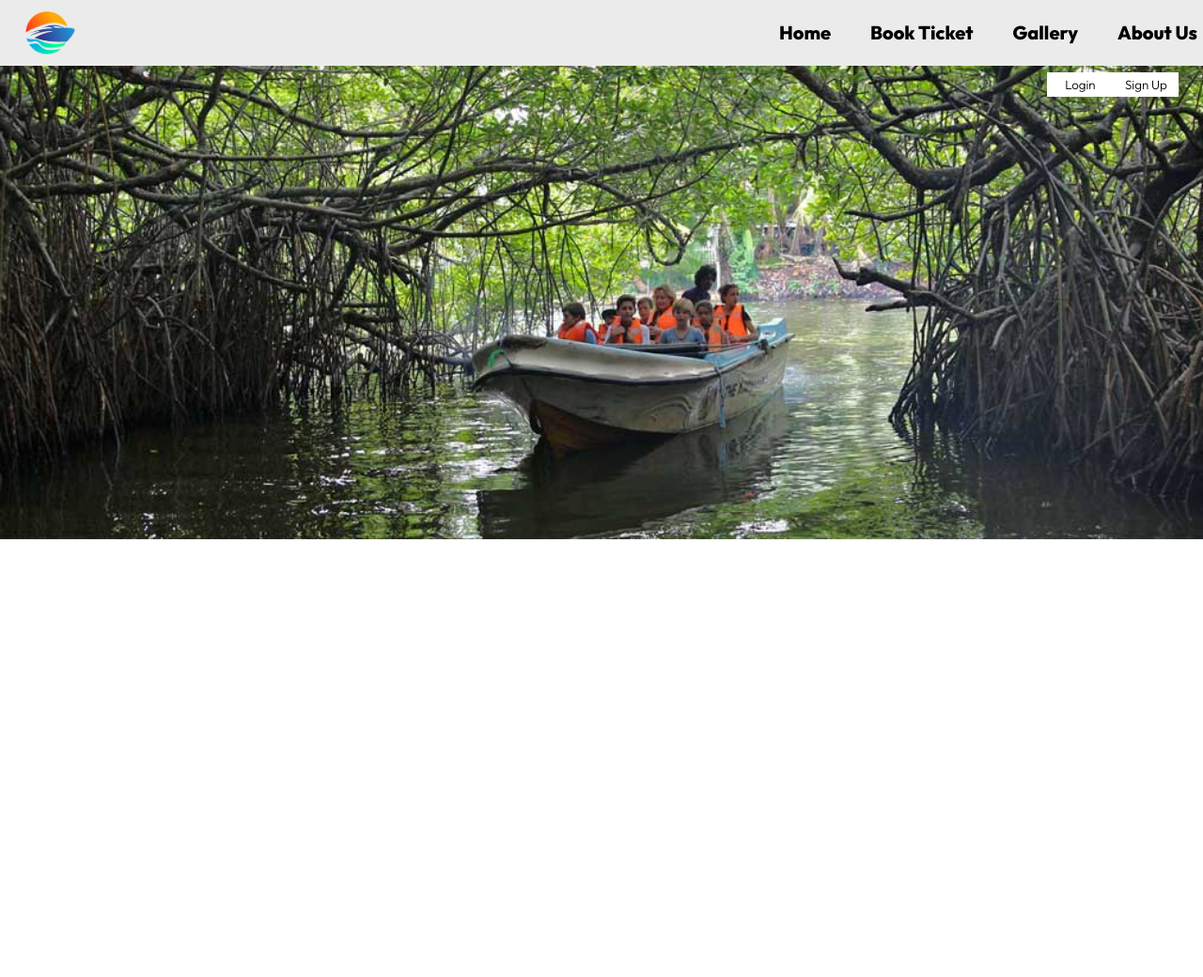
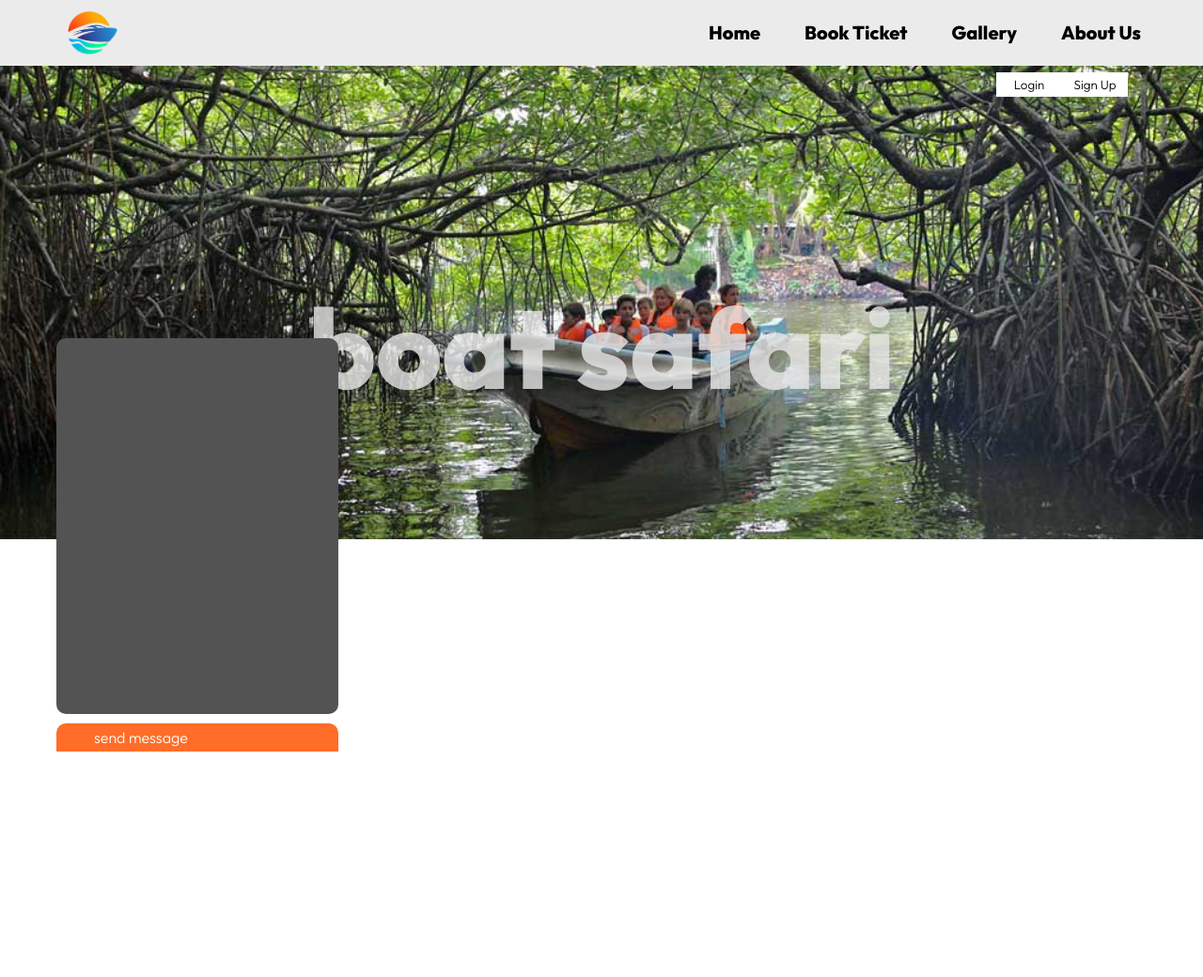
Before and after one commit to r4v1nduu/IWT-Project, a PHP site: page / in a window 1280 px wide. Shown: the top 1040 px of the page at 94% size. Run offline with PHP 8.4, Linux system fonts and the light colour scheme.

Commit message:
chatbox added

```diff
--- a/basic.css
+++ b/basic.css
@@ -1,6 +1,7 @@
 @charset "UTF-8";
 
 @font-face {font-family: OutfitEB; src: url('SRC/Outfit/Outfit-ExtraBold.ttf');}
+@font-face {font-family: OutfitB; src: url('SRC/Outfit/Outfit-Bold.ttf');}
 @font-face {font-family: OutfitL; src: url('SRC/Outfit/Outfit-Light.ttf');}
 
 body {
@@ -23,7 +24,7 @@ a {
     justify-content: space-between;
 }
 .logo {
-    margin-left: 15px;
+    margin-left: 60px;
     padding: 12px;
 }
 .button1 {
@@ -32,16 +33,19 @@ a {
     width: auto;
     border: none;
     margin-top: 17px;
-    margin-left: 30px;
+    margin-left: -25px;
     font-family: 'OutfitEB';
     font-size: 20px;
     font-weight: 800;
     background-color: transparent;
 }
 .button1:hover {
-    color: rgb(50, 218, 20);
+    color: #FF6D28;
     cursor: pointer;
     transition: 0.3s;
+}
+.button1:last-of-type {
+    margin-right: 60px;
 }
 
 /* Main Image */
@@ -52,12 +56,22 @@ a {
     margin-top: 70px;
 }
 
+.mainimagetext {
+    display: block;
+    color: rgba(231, 231, 231, 0.8);
+    font-size: 120px;
+    font-family: 'OutfitEB';
+    margin-top: -280px;
+    text-align: center;
+}
+
 /* Login Prompt Message Styles */
 
 .login {
     display: flex;
     position: fixed;
-    width: 98%;
+    width: 100%;
+    right: 80px;
     top: 70px;
     background-color: transparent;
     height: 40px;
@@ -72,10 +86,11 @@ a {
     font-family: 'OutfitL';
 }
 .button2:hover {
-    background-color: #333333;
+    background-color: #4700D8;
     color: #FFFFFF;
     cursor: pointer;
 }
+
 
 /* NavBar and Login Prompt Button Setting */
 .buttonset1 { display: flex; }
@@ -114,5 +129,34 @@ a {
 }
 
 
+.chat {
+    width: 300px;
+    height: 400px;
+    position: fixed;
+    bottom: 40px;
+    margin-left: 60px;
+    border-radius: 10px;
+    background-color: #535353;
+    display: block;
+}
+
+.chatbox {
+    cursor: pointer;
+    width: 300px;
+    padding: 5px 40px;
+    background-color: #FF6D28;
+    border: none;
+    text-align: left;
+    border-radius: 10px 10px 0 0;
+    margin-left: 60px;
+    font-family: 'OutfitL';
+    font-size: 16px;
+    color: #FFFFFF;
+    bottom: 0;
+    position: fixed;
+}
+
+
+
 /* Reomve Focus Outline for Input Boxes */
 input:focus{outline: none;}
--- a/index.html
+++ b/index.html
@@ -4,6 +4,7 @@
     <head>
         <title>Aqua Swift</title>
         <link rel="stylesheet" href="basic.css">
+        <script src="script.js"></script>
     </head>
 
     <body>
@@ -11,9 +12,9 @@
             <img class="logo" src="SRC/AquaSwiftLogo.png" alt="Business Logo">
             <div class="buttonset1">
                 <a href="index.html"><button class="button1">Home</button></a>
-                <button class="button1">Book Ticket</button>
-                <button class="button1">Gallery</button>
-                <button class="button1">About Us</button>
+                <a href="#"><button class="button1">Book Ticket</button></a>
+                <a href="#"><button class="button1">Gallery</button></a>
+                <a href="#"><button class="button1">About Us</button></a>
             </div>
         </div>
 
@@ -23,6 +24,7 @@
         </div>
 
         <img class="mainimage" src="SRC/safari.jpg" alt="boat safari">
+        <p class="mainimagetext">boat safari</p>
 
         <!--Temp-->
         <div style="display: block;
@@ -36,6 +38,9 @@
 
     </body>
 
+    <div id="chat" class="chat"></div>
+    <button id="chatbox" class="chatbox" onclick="chat()">send message</button>
+
     <footer class="nonfixedfooter">
         <div>
             <p class="copyright">Copyright 2023 © AquaSwift. All Rights Reserved.</p>
--- a/login.html
+++ b/login.html
@@ -12,9 +12,9 @@
             <img class="logo" src="SRC/AquaSwiftLogo.png" alt="Business Logo">
             <div class="buttonset1">
                 <a href="index.html"><button class="button1">Home</button></a>
-                <button class="button1">Shop</button>
-                <button class="button1">News</button>
-                <button class="button1">About Us</button>
+                <a href="#"><button class="button1">Book Ticket</button></a>
+                <a href="#"><button class="button1">Gallery</button></a>
+                <a href="#"><button class="button1">About Us</button></a>
             </div>
         </div>
 
--- /dev/null
+++ b/script.js
@@ -0,0 +1,15 @@
+function chat() {
+
+    var check1 = document.getElementById('chat');
+    var check2 = document.getElementById('chatbox');
+
+    if (check1.style.display === "none") {
+        check1.style.display = "block";
+        check2.style.backgroundColor = "#ffa880"
+    }
+    else {
+        check1.style.display = "none";
+        check2.style.backgroundColor = "#FF6D28"
+    }
+
+}
```
Also changed, not shown: login.css (+16 -24 lines), signup.css (+19 -34 lines), signup.html (+8 -8 lines).
